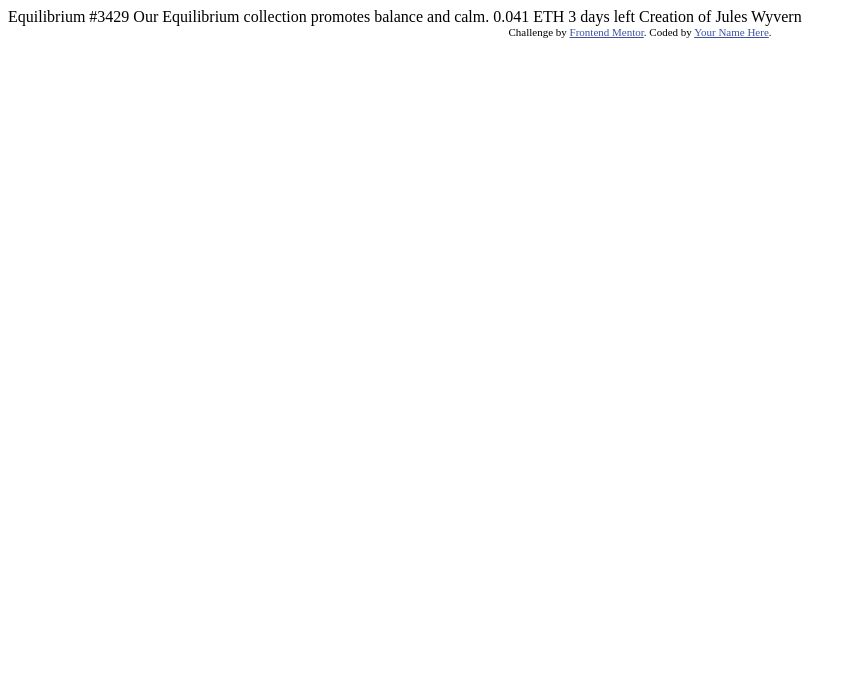
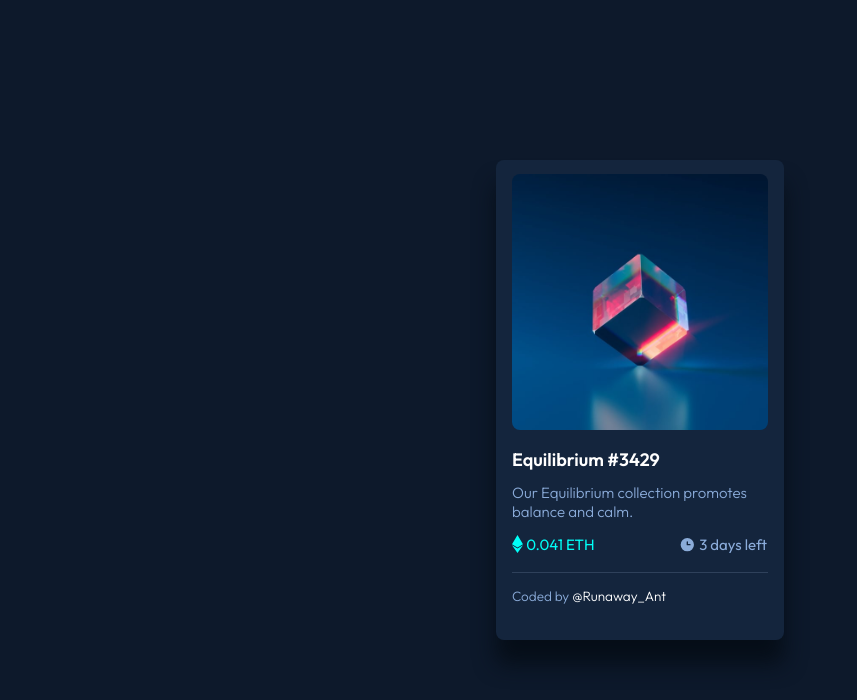
Before and after one commit to RunawayAnt/css-challenges, a plain HTML site: page junior/nft-preview-card-component-main/index.html in a window 1280 px wide. Shown: the whole page, without its empty margins (0-857 px from the left). Drawn offline with Linux system fonts and the light colour scheme.

Commit message:
update css challenges

```diff
--- a/junior/nft-preview-card-component-main/index.html
+++ b/junior/nft-preview-card-component-main/index.html
@@ -1,33 +1,56 @@
 <!DOCTYPE html>
 <html lang="en">
+
 <head>
   <meta charset="UTF-8">
-  <meta name="viewport" content="width=device-width, initial-scale=1.0"> <!-- displays site properly based on user's device -->
+  <meta name="viewport" content="width=device-width, initial-scale=1.0">
+  <!-- displays site properly based on user's device -->
+  <link rel="icon" type="image/png" sizes="32x32" href="./images/favicon-32x32.png">
+  <title>Frontend Mentor | NFT preview card component</title>
+  <link rel="preconnect" href="https://fonts.googleapis.com">
+  <link rel="preconnect" href="https://fonts.gstatic.com" crossorigin>
+  <link href="https://fonts.googleapis.com/css2?family=Outfit:wght@300;400;600&display=swap" rel="stylesheet">
+  <link rel="stylesheet" href="style.css">
+</head>
 
-  <link rel="icon" type="image/png" sizes="32x32" href="./images/favicon-32x32.png">
-
-  <title>Frontend Mentor | NFT preview card component</title>
-
-  <!-- Feel free to remove these styles or customise in your own stylesheet 👍 -->
-  <style>
-    .attribution { font-size: 11px; text-align: center; }
-    .attribution a { color: hsl(228, 45%, 44%); }
-  </style>
-</head>
 <body>
 
-  Equilibrium #3429
+  <article>
+    <section class="card">
+      <div class="header">
+        <figure class="img-reference">
+          <img src="images/image-equilibrium.jpg" alt="" class="img-crypto" id="img-h">
+        </figure>
+        <figure class="hover-img">
+          <img src="images/icon-view.svg" alt="" class="icon-view">
+        </figure>
+      </div>
+      <div class="body">
+        <div class="title">
+          Equilibrium #3429
+        </div>
+        <div class="description">
+          Our Equilibrium collection promotes balance and calm.
+        </div>
+        <div class="details">
+          <img src="images/icon-ethereum.svg" alt="" class="icon">
+          <p>0.041 ETH</p>
+        </div>
+        <div class="date">
+          <img src="images/icon-clock.svg" alt="" class="icon">
+          <p>3 days left</p>
+        </div>
+      </div>
+      <div class="footer">
+         <p>Coded by <span>@Runaway_Ant</span></p>
+      </div>
+    </section>
+  </article>
 
-  Our Equilibrium collection promotes balance and calm.
-
-  0.041 ETH
-  3 days left
-
-  Creation of Jules Wyvern
-
-  <div class="attribution">
+  <!-- <div class="attribution">
     Challenge by <a href="https://www.frontendmentor.io?ref=challenge" target="_blank">Frontend Mentor</a>.
     Coded by <a href="#">Your Name Here</a>.
-  </div>
+  </div> -->
 </body>
+
 </html>
--- a/junior/nft-preview-card-component-main/style-guide.md
+++ /dev/null
@@ -1,33 +0,0 @@
-# Front-end Style Guide
-
-## Layout
-
-The designs were created to the following widths:
-
-- Mobile: 375px
-- Desktop: 1440px
-
-## Colors
-
-### Primary
-
-- Soft blue: hsl(215, 51%, 70%)
-- Cyan: hsl(178, 100%, 50%)
-
-### Neutral
-
-- Very dark blue (main BG): hsl(217, 54%, 11%)
-- Very dark blue (card BG): hsl(216, 50%, 16%)
-- Very dark blue (line): hsl(215, 32%, 27%)
-- White: hsl(0, 0%, 100%)
-
-## Typography
-
-### Body Copy
-
-- Font size (paragraph): 18px
-
-### Font
-
-- Family: [Outfit](https://fonts.google.com/specimen/Outfit)
-- Weights: 300, 400, 600
--- /dev/null
+++ b/junior/nft-preview-card-component-main/style.css
@@ -0,0 +1,138 @@
+* {
+  padding: 0;
+  margin: 0;
+  font-family: "Outfit", sans-serif;
+}
+
+article {
+  width: 100%;
+  height: 100vh;
+  background-color: hsl(217, 54%, 11%);
+  display: flex;
+  flex-direction: row;
+  justify-content: center;
+  align-items: center;
+}
+
+.card {
+  width: 18em;
+  height: 30em;
+  background-color: hsl(216, 50%, 16%);
+  border-radius: 0.5em;
+  -webkit-box-shadow: 0px 24px 21px 0px hsl(215, 59%, 6%);
+  -moz-box-shadow: 0px 24px 21px 0px hsl(215, 59%, 6%);
+  box-shadow: 0px 24px 21px 0px hsl(215, 59%, 6%);
+}
+
+.header {
+  height: 18em;
+  display: flex;
+  flex-wrap: wrap;
+  justify-content: center;
+  align-items: center;
+}
+
+.img-crypto {
+  width: 16em;
+  border-radius: 0.5em;
+}
+
+.header .hover-img {
+  background-color: hwb(178 0% 0% / 0.5);
+  opacity: 0;
+  width: 16em;
+  height: 16em;
+  border-radius: 0.5em;
+  position: absolute;
+  transition: 0.8s ease;
+}
+
+.header .hover-img .icon-view {
+  position: absolute;
+  top: 6.5em;
+  left: 6.5em;
+}
+
+.header:hover .hover-img {
+  opacity: 0.8;
+  cursor: pointer;
+}
+
+.body,
+.footer {
+  color: hsl(0, 0%, 100%);
+  padding: 0 1em;
+
+  display: flex;
+  flex-direction: row;
+  flex-wrap: wrap;
+}
+
+.body *:not(.title) {
+  margin-top: 0.8em;
+}
+
+.body .title {
+  font-size: 18px;
+  font-weight: 600;
+}
+
+.body .title:hover {
+  color: hsl(178, 100%, 50%);
+  cursor: pointer;
+}
+
+.body .description {
+  font-size: 15px;
+  font-weight: 300;
+}
+
+.body .details {
+  color: hsl(178, 100%, 50%);
+}
+.body .description,
+.body .date {
+  color: hsl(215, 51%, 70%);
+}
+
+.body .details,
+.body .date {
+  font-weight: 400;
+  font-size: 15px;
+  width: 8.5em;
+  height: 2em;
+}
+
+.body .details *,
+.body .date * {
+  display: inline-block;
+  vertical-align: middle;
+  margin-top: 0;
+}
+
+.body .date {
+  text-align: end;
+}
+
+.footer {
+  height: 4em;
+  align-items: center;
+}
+
+.footer p {
+  width: 19em;
+  padding: 1em 0;
+  border-top: 0.5px solid hsl(215, 32%, 27%);
+  font-weight: 300;
+  font-size: 13.5px;
+  color: hsl(215, 51%, 70%);
+}
+
+.footer p span {
+  color: hsl(0, 0%, 100%);
+}
+
+.footer p span:hover {
+  color: hsl(178, 100%, 50%);
+  cursor: pointer;
+}
```
Also changed, not shown: style.css (+22 -22 lines), junior/nft-preview-card-component-main/README-template.md (deleted), junior/nft-preview-card-component-main/README.md (deleted), junior/nft-preview-card-component-main/design/active-states.jpg (deleted), junior/nft-preview-card-component-main/design/desktop-design.jpg (deleted), junior/nft-preview-card-component-main/design/desktop-preview.jpg (deleted), junior/nft-preview-card-component-main/design/mobile-design.jpg (deleted), junior/nft-preview-card-component-main/images/image-avatar.png (deleted).
